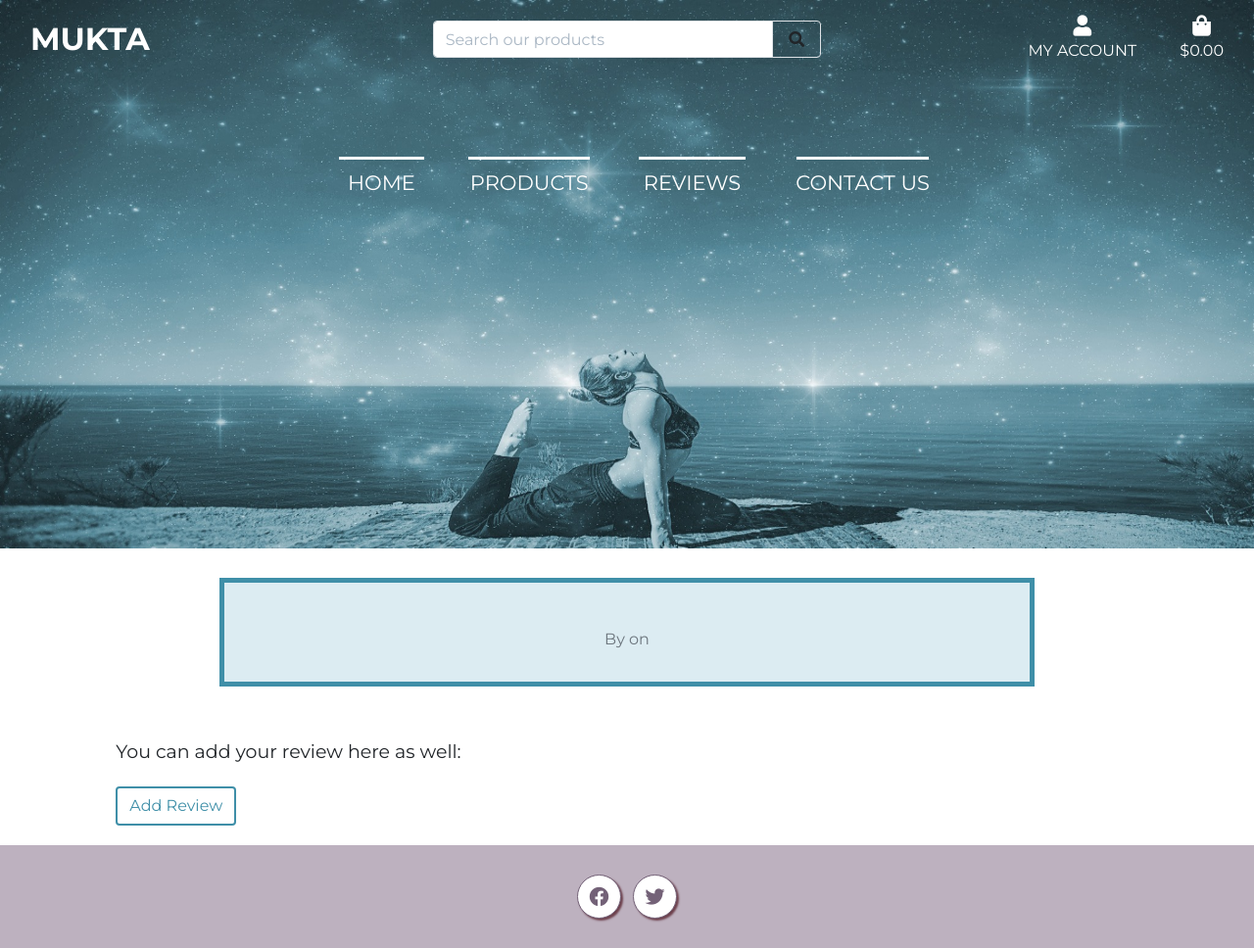
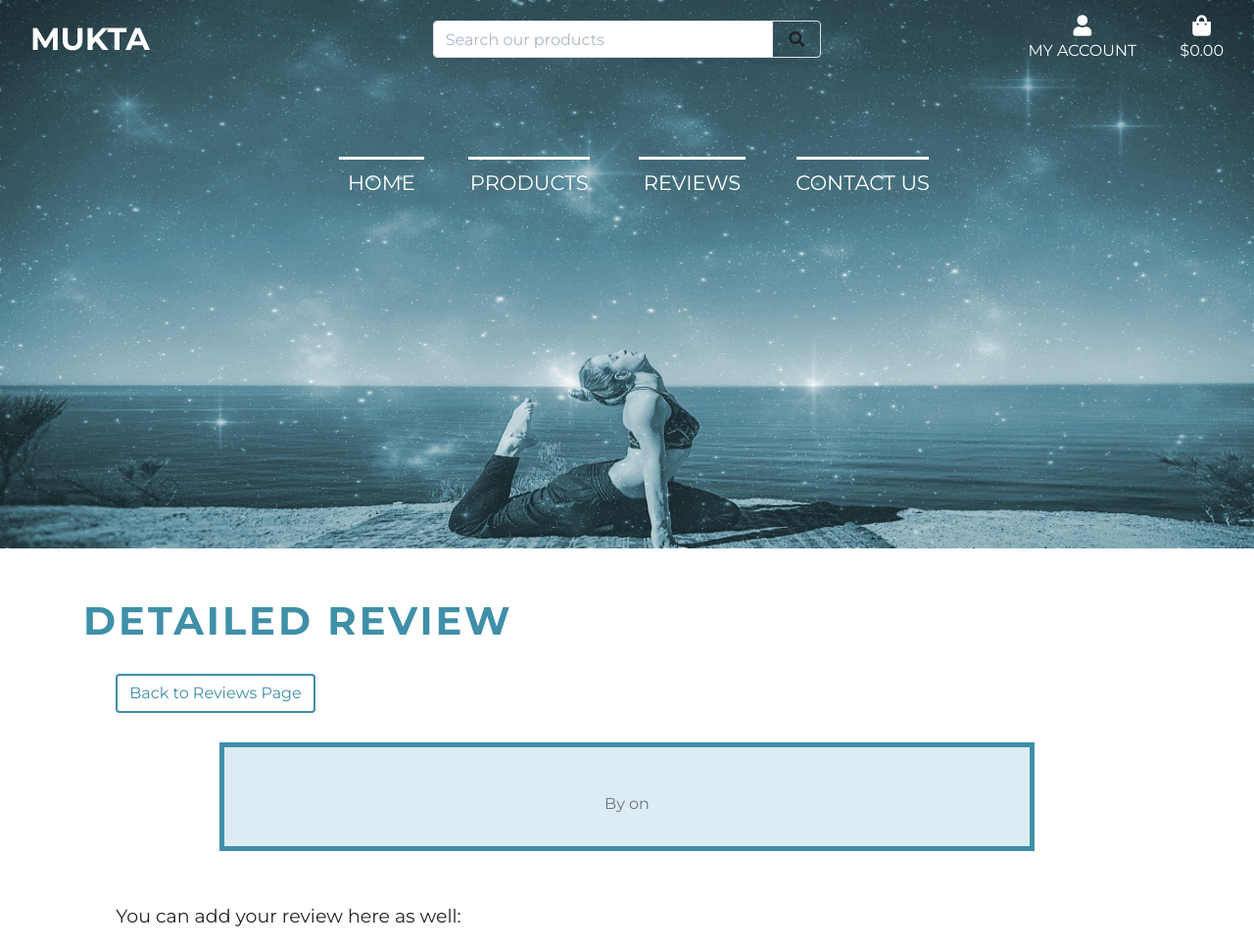
Before and after one commit to mariana-stefani/mukta-project, a Django app: template reviews/templates/reviews/review-detail.html in a window 1280 px wide. Shown: the top 968 px of the page at 98% size. Run offline with Django 3.2, Linux system fonts and the light colour scheme; the template is opened without the code that fills it, so the values that code supplies are empty; some libraries are stand-ins or nearby versions.

Commit message:
Added title and button to review-detail.html

```diff
--- a/reviews/templates/reviews/review-detail.html
+++ b/reviews/templates/reviews/review-detail.html
@@ -12,6 +12,10 @@
 {% endblock banner %}
 
 {% block content %}
+<div class="container">
+    <h1 class="title">Detailed Review</h1>
+    <a class="btn add-review-btn mt-0" href="{% url 'reviews' %}"> Back to Reviews Page</a>
+</div>
 <div class="reviews-container container">
     <div class="row">
         <div class="col">
```
